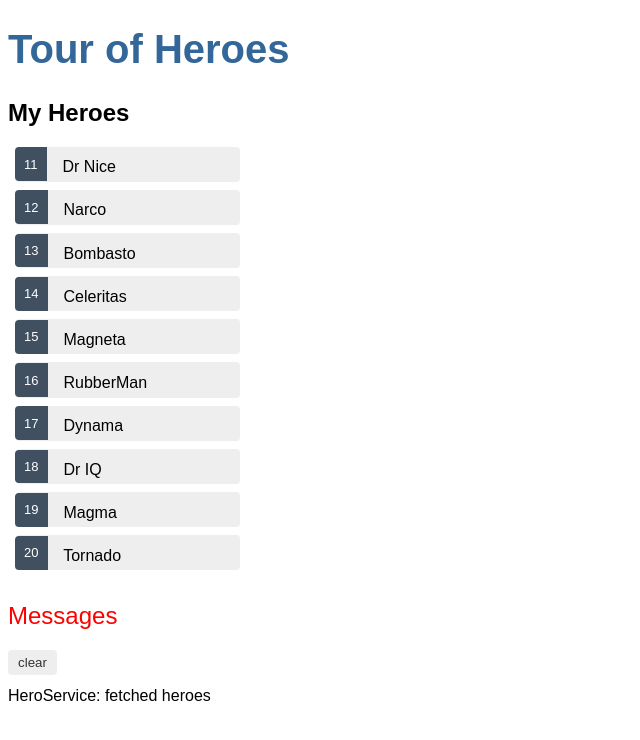
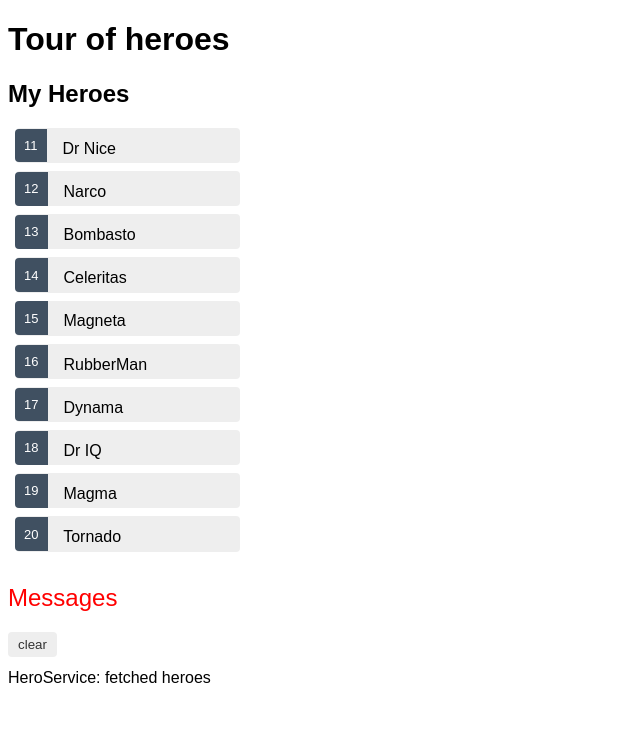
Before and after one commit to albertotomatis/angular-tour-of-heroes, an Angular app: page / in a window 1280 px wide. Shown: the top 740 px of the page, without its empty margins (0-640 px from the left). Built offline with nearby package versions, Linux system fonts and the light colour scheme.

Commit message:
esercizio  1.0

```diff
--- /dev/null
+++ b/src/app/app-title/app-title.component.html
@@ -0,0 +1 @@
+<h1>{{title}}</h1>
--- /dev/null
+++ b/src/app/app-title/app-title.component.ts
@@ -0,0 +1,15 @@
+import { Component, OnInit } from '@angular/core';
+
+@Component({
+  selector: 'app-app-title',
+  templateUrl: './app-title.component.html',
+  styleUrls: ['./app-title.component.css']
+})
+export class AppTitleComponent implements OnInit {
+title = "Tour of heroes"
+  constructor() { }
+
+  ngOnInit(): void {
+  }
+
+}
--- a/src/app/app.component.html
+++ b/src/app/app.component.html
@@ -1,3 +1,3 @@
-<h1>{{title}}</h1>
+<!-- <h1>{{title}}</h1> -->
 <app-heroes></app-heroes> <!-- vedere @component selector in heroes.component.ts -->
 <app-messages></app-messages>
--- a/src/app/app.module.ts
+++ b/src/app/app.module.ts
@@ -6,6 +6,8 @@ import { AppComponent } from './app.component';
 import { HeroesComponent } from './heroes/heroes.component';
 import { HeroDetailComponent } from './hero-detail/hero-detail.component';
 import { MessagesComponent } from './messages/messages.component';
+import { AppTitleComponent } from './app-title/app-title.component';
+
 
 /* dopo aver importato classi, dichiaro la struttura del modulo
 componenti importati nel mio modulo */
@@ -14,7 +16,9 @@ componenti importati nel mio modulo */
     AppComponent,
     HeroesComponent,
     HeroDetailComponent,
-    MessagesComponent
+    MessagesComponent,
+    AppTitleComponent,
+
   ],
 // per funzionare importa anche questi
   imports: [
--- a/src/app/heroes/heroes.component.html
+++ b/src/app/heroes/heroes.component.html
@@ -1,3 +1,5 @@
+<app-app-title></app-app-title>
+
 <h2>My Heroes</h2>
 
 <ul class="heroes">
--- a/src/app/heroes/heroes.component.ts
+++ b/src/app/heroes/heroes.component.ts
@@ -5,7 +5,8 @@ import { HeroService } from '../hero.service';
 import { MessageService } from '../message.service';
 
 @Component({
-  // selector è il tag che va nell'html per poter usare questo component, vedere app.component.html
+  /* quello che c'è dopo selector è il tag che va nell'html per poter usare questo component
+  vedere app.component.html */
   selector: 'app-heroes',
   templateUrl: './heroes.component.html',
   styleUrls: ['./heroes.component.css']
@@ -17,6 +18,7 @@ export class HeroesComponent implements OnInit {
   heroes: Hero[];
 
   constructor(private heroService: HeroService, private messageService: MessageService) { }
+
 
   ngOnInit() {
     this.getHeroes();
```
Also changed, not shown: src/app/app-title/app-title.component.css (added), 1 other file (tests, documents, lock files or other folders).
